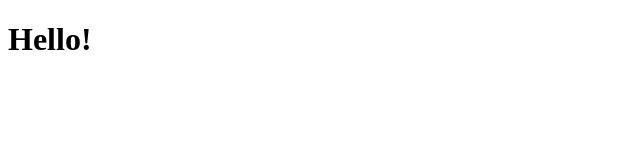
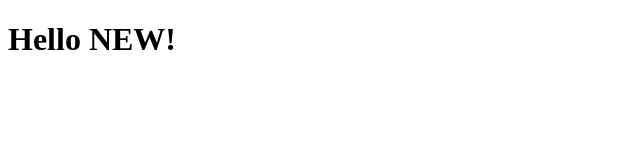
Before and after one commit to sylwia-kosiorek/day1-new-repository, a plain HTML site: page index.html in a window 1280 px wide. Shown: the whole page, without its empty margins (0-640 px from the left). Drawn offline with Linux system fonts and the light colour scheme.

Commit message:
Added NEW to the hello message

```diff
--- a/index.html
+++ b/index.html
@@ -8,6 +8,6 @@
 
   </head>
   <body>
-      <h1>Hello!</h1>
+      <h1>Hello NEW!</h1>
 
   </body>
```
